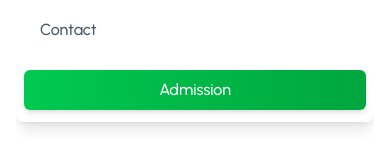
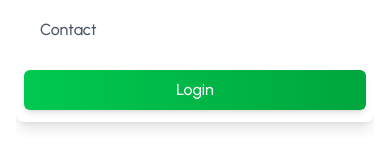
Before and after one commit to codesbycookie/sap_landing_page, a React (Vite) app: page / in a window 390 px wide. Both pictures are taken after a click on the button "Toggle menu". Shown: the part 282-434 px from the top of the page. Built offline with nearby package versions, Linux system fonts and the light colour scheme.

Commit message:
Name Change in Navbar

```diff
--- a/src/Components/Navbar.jsx
+++ b/src/Components/Navbar.jsx
@@ -176,7 +176,7 @@ const Navbar = () => {
                 onClick={handleLinkClick}
                 className="block w-full text-center px-4 py-2 rounded-md bg-gradient-to-r from-green-500 to-green-600 text-white font-medium hover:from-green-600 hover:to-green-700 transition-all duration-300 shadow-md"
               >
-                Admission
+                Login
               </Link>
             </div>
           </div>
```
